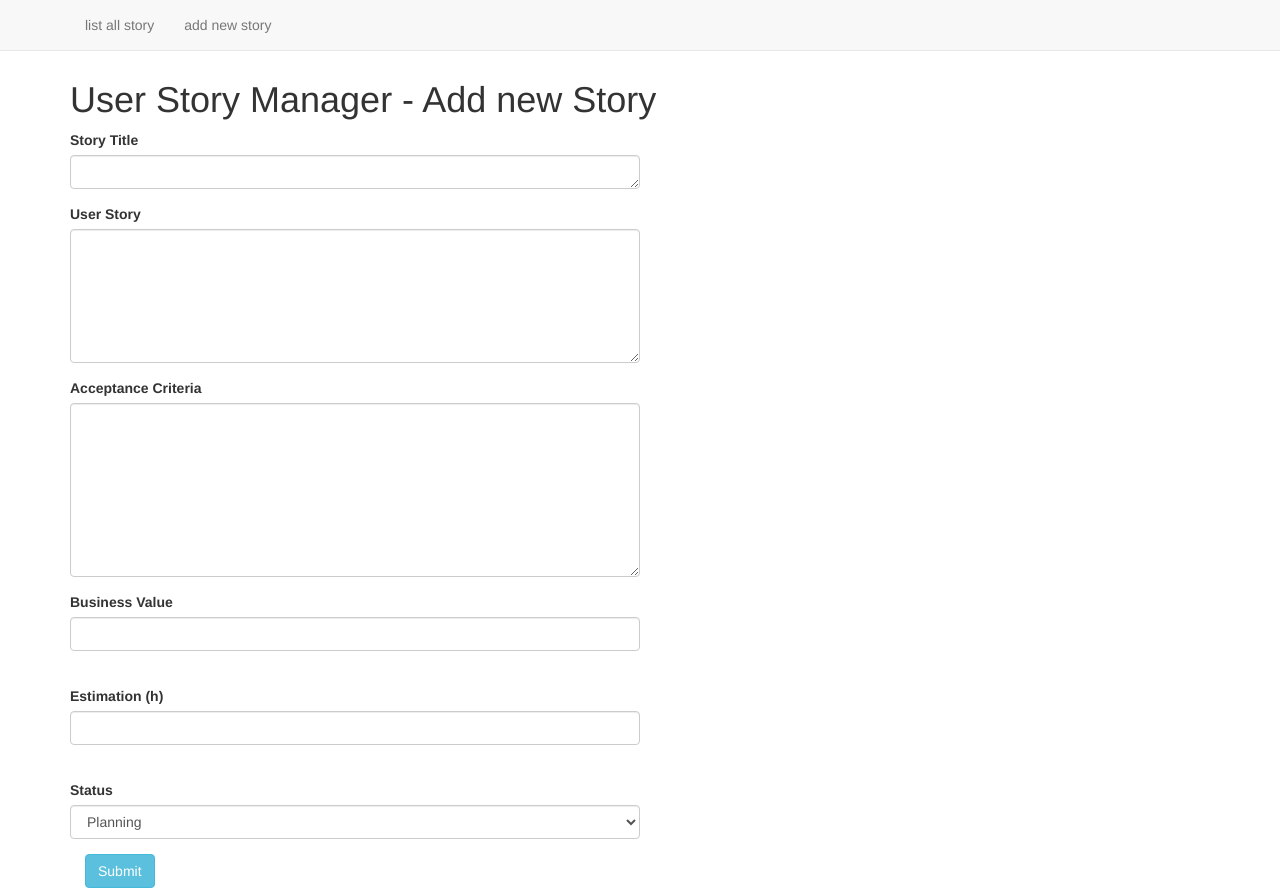
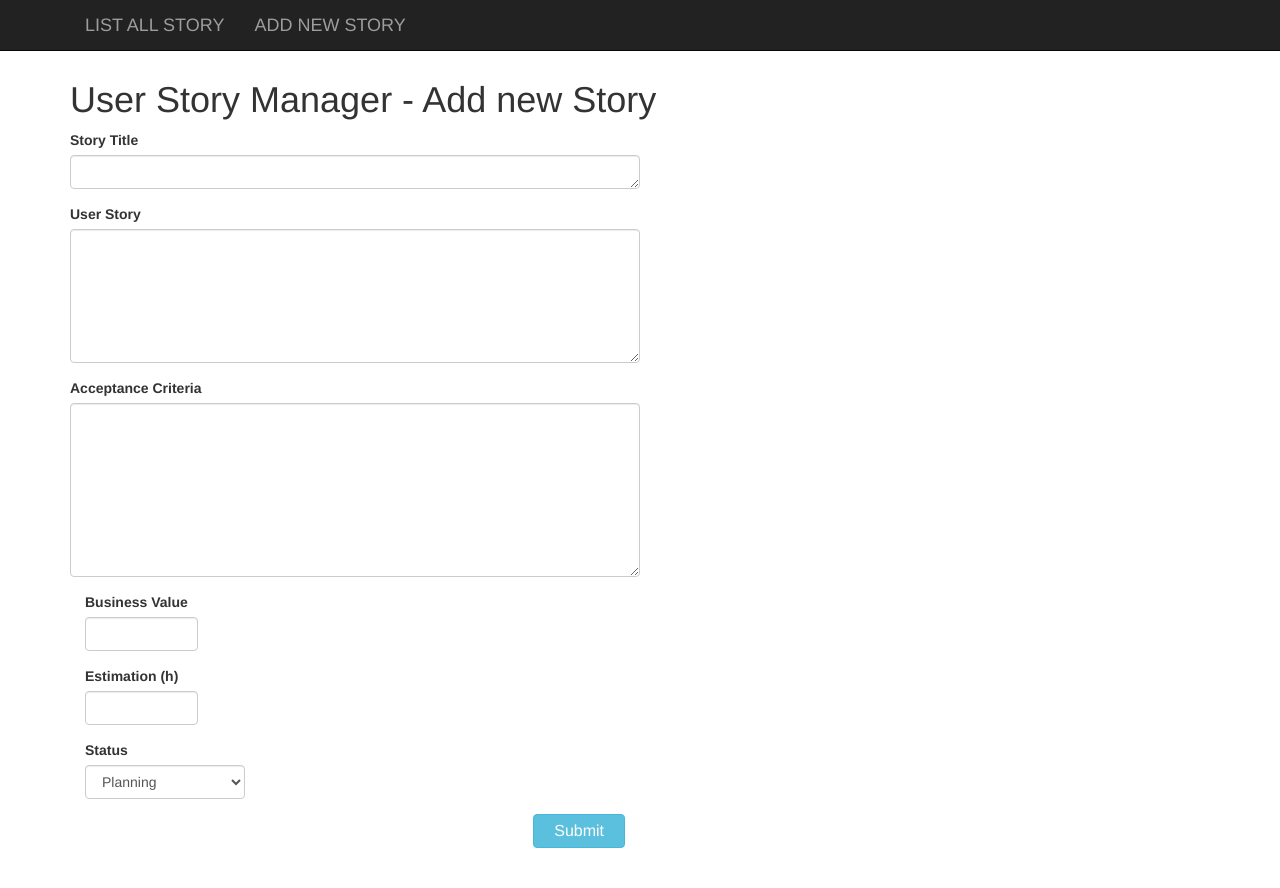
Before and after one commit to annamatolay/user-story-manager-matolaypal, a Flask app: page / in a window 1280 px wide. After the commit the page ends 848 px from the top, so only its background shows below. Run offline with Flask 2, Linux system fonts and the light colour scheme; parts of the project's set-up code (start-up, migrations or seed data) failed here and were passed over; some libraries are stand-ins or nearby versions.

Commit message:
a bit more design, and not working edit button

```diff
--- a/static/style.css
+++ b/static/style.css
@@ -5,5 +5,21 @@
 	margin-bottom:50px;
 }
 th, td {
-	margin-right:5px;
+	padding:5px 10px;
 }
+table{
+	margin-top:20px;
+	border-collapse:collapse;
+}
+th{
+	border-bottom: 1px solid gray;
+}
+button.btn-info{
+	float:right;
+	font-size:16px;
+	padding:5px 20px;
+}
+nav{
+	font-size:18px;
+	text-transform: uppercase;
+}
--- a/templates/form.html
+++ b/templates/form.html
@@ -12,7 +12,7 @@
 </head>
 <body>
 <div class="container">
-<nav class="navbar navbar-default navbar-fixed-top">
+<nav class="navbar navbar-inverse navbar-fixed-top">
   <div class="container">
     <div class="navbar-header">
       <button type="button" class="navbar-toggle" data-toggle="collapse" data-target="#myNavbar">
@@ -52,17 +52,21 @@
 </div>
 
 <div class="form-group">
+<div class=" col-sm-3">
   <label for="business_value">Business Value</label>
-<input type="number" class="form-control col-sm-4" name="business_value"  min="100" max="1500" step="100" id="acceptance_criteria">
+<input type="number" class="form-control" name="business_value"  min="100" max="1500" step="100" id="acceptance_criteria">
 </div>
-<br>
+</div>
 
 <div class="form-group">
-  <label for="estimation">Estimation (h)</label>
-      <input type="number" class="form-control col-sm-4" name="estimation" id="estimation" min="0.5" max="40" step="0.5">
+ <div class=" col-sm-3">
+ <label for="estimation">Estimation (h)</label>
+      <input type="number" class="form-control" name="estimation" id="estimation" min="0.5" max="40" step="0.5">
 </div>
-<br>
+</div>
+
 <div class="form-group">
+<div class="col-sm-4">
   <label for="status">Status</label>
     <select name="status" id="status"  class="form-control">
         <option value="planning">Planning</option>
@@ -72,6 +76,8 @@
         <option value="done">Done</option>
     </select>
 </div>
+</div>
+
  <button type="submit" name="submit" class="btn btn-info">Submit</button>
 </form>
 </div>
```
Also changed, not shown: templates/list.html (+6 -5 lines).
